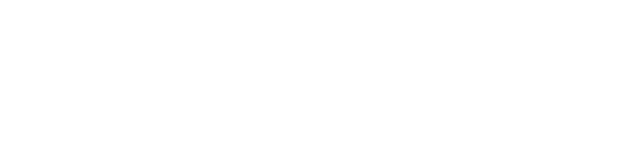
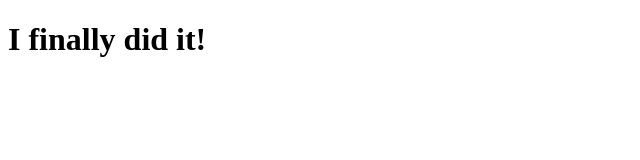
Before and after one commit to liz-mcdaneld/Test, a plain HTML site: page index.html in a window 1280 px wide. Shown: the whole page, without its empty margins (0-640 px from the left). Drawn offline with Linux system fonts and the light colour scheme.

Commit message:
Adds header to index.html

```diff
--- a/index.html
+++ b/index.html
@@ -7,6 +7,6 @@
     <title>Document</title>
 </head>
 <body>
-
+    <h1>I finally did it!</h1>
 </body>
 </html>
```
